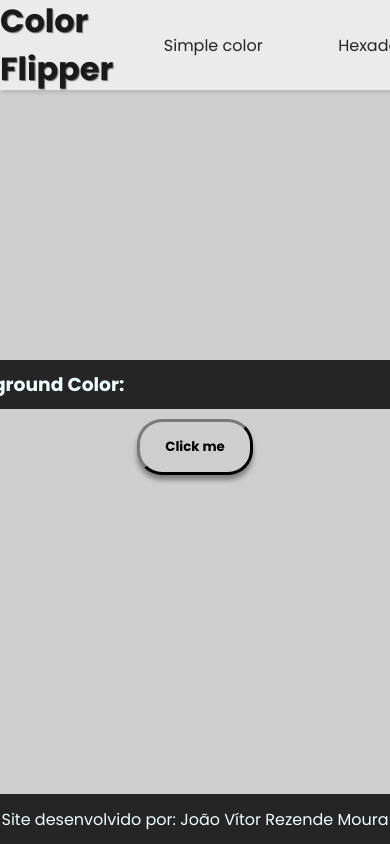
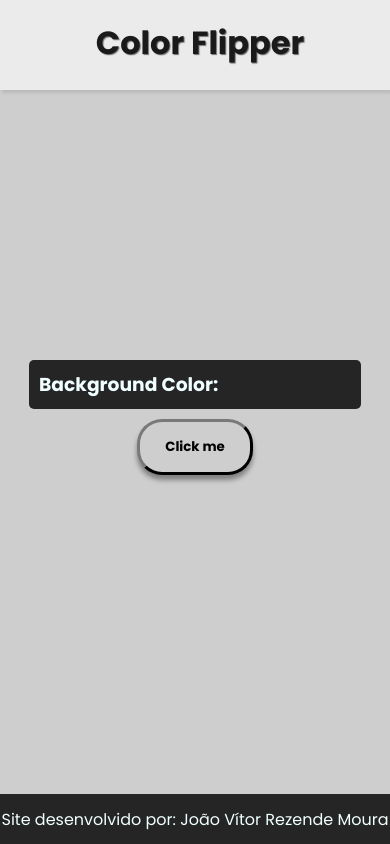
Before and after one commit to VitorMours/Color-Flipper, a plain HTML site: page index.html in a window 390 px wide. Shown: the top 844 px of the page. Drawn offline with Linux system fonts and the light colour scheme.

Commit message:
Adding media queria

```diff
--- a/index.html
+++ b/index.html
@@ -4,6 +4,7 @@
     <meta charset="UTF-8">
     <meta name="viewport" content="width=device-width, initial-scale=1.0">
     <link rel="stylesheet" href="style.css">
+    <link rel="stylesheet" href="media.css">
     <title>Color Flipper</title>
 </head>
 <body>
--- /dev/null
+++ b/media.css
@@ -0,0 +1,26 @@
+@media(min-width: 320px) and (max-width:768px) {
+
+    header{
+        display:flex;
+        flex-direction: row;
+        align-items: center;
+        justify-content: center;
+        align-items: center;
+    }
+    header
+    header > ul {
+        display:none;
+    }
+    header > ul > li {
+        display:none;
+
+    }
+
+
+    #color-section{
+        width:80vw;
+
+    }
+
+
+}
--- a/style.css
+++ b/style.css
@@ -29,11 +29,12 @@ header{
 }
 header > h1 {
     text-shadow: 1px 1px 1px#6e6e6e;
+    padding:0px 0px 5px 20px;
 }
 header > ul {
     display:flex;
-    width: 600px;
     height:100%;
+    padding-right: 10px;
     align-items: center;
     text-align: center;
     list-style-type: none;
@@ -77,6 +78,7 @@ section{
     padding: 10px 0px;
 }
 #color-section{
+    width:450px;
     display: flex;
     justify-content: space-between;
     background-color: #252525;
```
